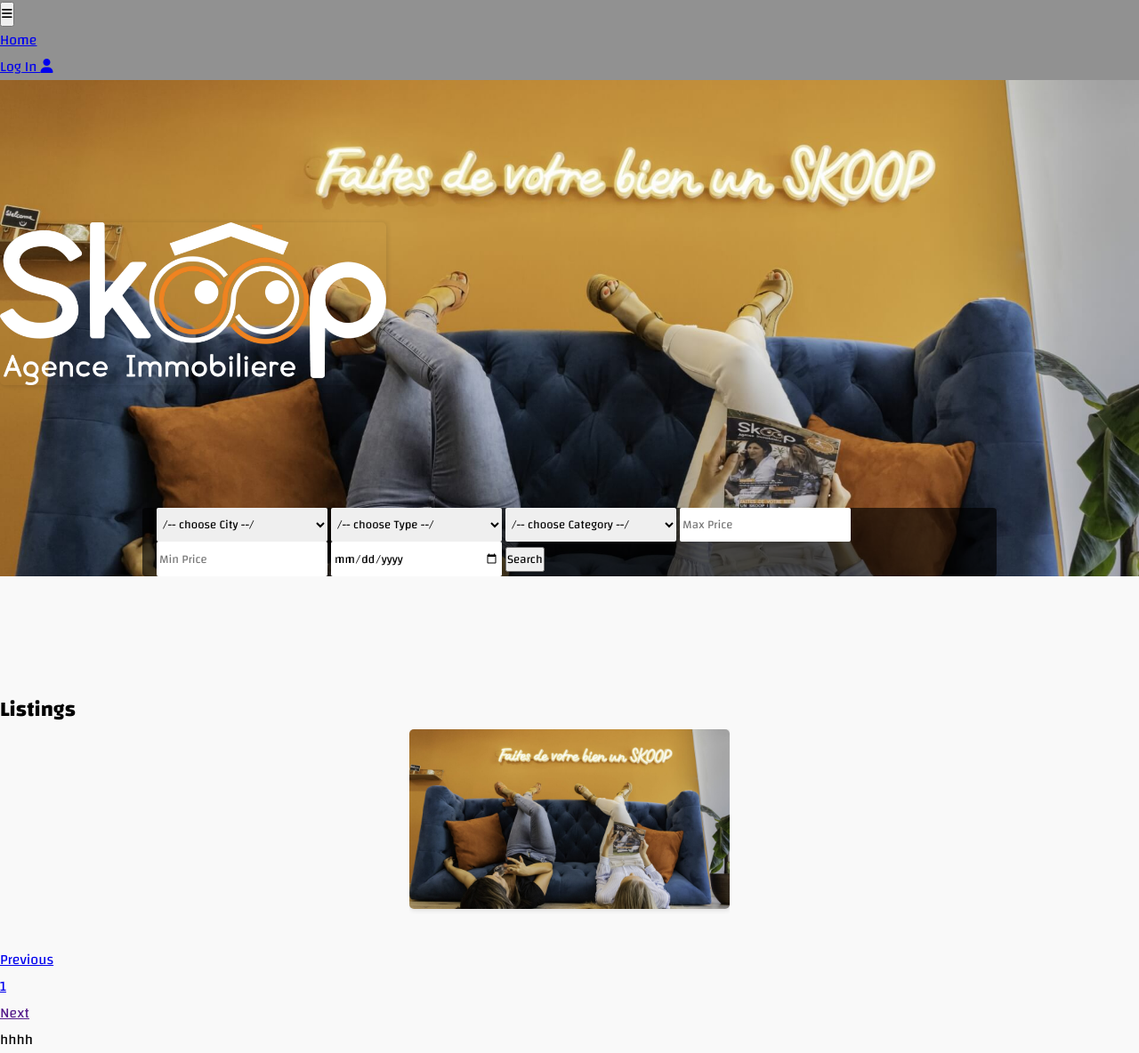
After one commit to YAS15mine/agnecy, a PHP site: page /php/user.php in a window 1280 px wide. The commit adds this page. Shown: the whole page at 89% size. Run offline with PHP 8.4, Linux system fonts and the light colour scheme; tables that the repository leaves empty hold one stand-in row (values such as "Sample post"); some libraries are stand-ins or nearby versions.

Commit message:
initial commit

```diff
--- /dev/null
+++ b/css/home.css
@@ -0,0 +1,136 @@
+* {
+  box-sizing: border-box;
+  font-family: "Changa", sans-serif;
+  padding: 0;
+  margin: 0;
+  top: 0;
+}
+
+.bg-img {
+  background-image: url(../img/img.jpg);
+  background-size: cover;
+}
+
+#nav {
+  background-color: #2d2d2d82;
+}
+
+.sign-in:hover {
+  color: #fff;
+  background-color: #093c71;
+}
+
+.form-filter {
+  background-color: rgba(0, 0, 0, 0.644);
+  width: 75%;
+  height: 10%;
+  padding-left: 1rem;
+  padding-right: 1rem;
+  border-radius: 4px;
+  margin-left: 7rem;
+  display: block;
+  margin: 8rem auto;
+}
+
+input ,select, option {
+  border-radius: 2px;
+  border: none;
+  outline: none;
+  padding: 3px;
+  width: 12rem;
+  height: 2.4rem;
+}
+
+label span {
+  font-weight: bold;
+  font-size: 18px;
+  color: #fff;
+}
+
+body {
+  background: #f9f9f9;
+  font-size: 16px;
+  font-family: "changa", sans-serif;
+}
+
+.cards {
+  display: flex;
+  flex-direction: row;
+  justify-content: center;
+  flex-wrap: wrap;
+}
+
+.title {
+  color: #1a1a1a;
+  text-align: center;
+  margin-bottom: 10px;
+}
+.content {
+  position: relative;
+  width: 90%;
+  max-width: 400px;
+  margin: auto;
+  overflow: hidden;
+}
+.content .content-overlay {
+  background: rgba(0, 0, 0, 0.7);
+  position: absolute;
+  height: 99%;
+  width: 100%;
+  left: 0;
+  top: 0;
+  bottom: 0;
+  right: 0;
+  opacity: 0;
+  -webkit-transition: all 0.4s ease-in-out 0s;
+  -moz-transition: all 0.4s ease-in-out 0s;
+  transition: all 0.4s ease-in-out 0s;
+}
+.content:hover .content-overlay {
+  opacity: 1;
+}
+.content-image {
+  width: 100%;
+}
+img {
+  box-shadow: 1px 1px 5px 1px rgba(0, 0, 0, 0.1);
+  border-radius: 5px;
+}
+.content-details {
+  position: absolute;
+  text-align: center;
+  padding-left: 1em;
+  padding-right: 1em;
+  width: 100%;
+  top: 50%;
+  left: 50%;
+  opacity: 0;
+  -webkit-transform: translate(-50%, -50%);
+  -moz-transform: translate(-50%, -50%);
+  transform: translate(-50%, -50%);
+  -webkit-transition: all 0.3s ease-in-out 0s;
+  -moz-transition: all 0.3s ease-in-out 0s;
+  transition: all 0.3s ease-in-out 0s;
+}
+.content:hover .content-details {
+  top: 50%;
+  left: 50%;
+  opacity: 1;
+}
+.card{
+  margin-bottom: 2rem;
+}
+.content-details h3 {
+  color: #fff;
+  font-weight: 500;
+  letter-spacing: 0.15em;
+  margin-bottom: 0.5em;
+  text-transform: uppercase;
+}
+.content-details p {
+  color: #fff;
+  font-size: 0.8em;
+}
+.fadeIn-bottom {
+  top: 80%;
+}
--- a/css/sign_style.css
+++ b/css/sign_style.css
@@ -11,8 +11,7 @@ body{
   display: flex;
   justify-content: center;
   align-items: center;
-  /* background: -webkit-linear-gradient(left, #7579ff, #b224ef); */
-  background: #a89e9e;
+  background: #C99D46;
   font-family: 'Nunito', sans-serif;
 }
 
--- /dev/null
+++ b/php/user.php
@@ -0,0 +1,253 @@
+<?php
+require 'connect.php';// require the connect file that connects to the db
+ini_set('display_errors', 1);
+ini_set('display_startup_errors', 1);
+error_reporting(E_ALL);
+
+
+
+if(isset($_POST['searchbtn'])){
+    // retrieve the form inputs using $_POST and store them in the $queryParams array
+if(!empty($_POST['city'])) {
+    $queryParams[] = "City = '{$_POST['city']}'";
+}
+
+if(!empty($_POST['type'])) {
+    $queryParams[] = "Type = '{$_POST['type']}'";
+}
+
+if(!empty($_POST['category'])) {
+    $queryParams[] = "Category = '{$_POST['category']}'";
+}
+
+if(!empty($_POST['max_Price'])) {
+    $queryParams[] = "Price <= {$_POST['max_Price']}";
+}
+
+if(!empty($_POST['min_Price'])) {
+    $queryParams[] = "Price >= {$_POST['min_Price']}";
+}
+
+if(!empty($_POST['Date'])) {
+    $queryParams[] = "PublishDate = '{$_POST['Date']}'";
+}
+
+// construct the SQL query
+$sql = "SELECT * FROM annonce WHERE " . implode(" AND ", $queryParams);
+
+// execute the query and display the results
+$result = $conn->query($sql);
+$FilterResult = $result->fetchAll(PDO::FETCH_ASSOC);
+echo $sql;
+
+}else {
+
+$pageId ;
+if(isset($_GET['pageId'])){
+  $pageId = $_GET['pageId'];
+} else {
+  $pageId = 1 ;
+}
+
+$endIndex = $pageId * 8;
+$StartIndex  = $endIndex - 8 ;
+
+$announcesDATA = $conn->query("SELECT * FROM annonce Limit 8 OFFSET $StartIndex")->fetchAll(PDO::FETCH_ASSOC);
+
+$sql = 'SELECT * FROM annonce ';
+
+// execute a query
+$annoncesLength = $conn->query($sql)->rowCount();
+
+// echo $annoncesLength[0];
+
+$pagesNum = 0;
+
+if(($annoncesLength % 6 ) == 0){
+
+  $pagesNum = $annoncesLength / 8 ;
+
+} else{
+  $pagesNum = ceil($annoncesLength / 8);
+}
+}
+
+?>
+<!DOCTYPE html>
+<html lang="en">
+<head>
+    <meta charset="UTF-8">
+    <meta http-equiv="X-UA-Compatible" content="IE=edge">
+    <meta name="viewport" content="width=device-width, initial-scale=1.0">
+    <link href="https://cdn.jsdelivr.net/npm/bootstrap@5.3.0-alpha1/dist/css/bootstrap.min.css" rel="stylesheet"integrity="sha384-GLhlTQ8iRABdZLl6O3oVMWSktQOp6b7In1Zl3/Jr59b6EGGoI1aFkw7cmDA6j6gD" crossorigin="anonymous">
+    <script src="https://cdn.jsdelivr.net/npm/bootstrap@5.3.0-alpha1/dist/js/bootstrap.bundle.min.js" crossorigin="anonymous"></script>
+    <!-- font  -->
+    <link rel="preconnect" href="https://fonts.googleapis.com">
+    <link rel="preconnect" href="https://fonts.gstatic.com" crossorigin>
+    <link href="https://fonts.googleapis.com/css2?family=Changa:wght@200;400;500;700&display=swap" rel="stylesheet">
+    <!-- icon -->
+    <script src="https://kit.fontawesome.com/c0019a3c9b.js" crossorigin="anonymous"></script>
+    <link rel="stylesheet" href="../css/home.css">
+    <title>Document</title>
+</head>
+
+<body>
+
+
+    <header>
+    <nav class="navbar navbar-expand-lg fixed-top" id="nav">
+
+            <!-- Toggle button -->
+            <button class="navbar-toggler" type="button" data-mdb-toggle="collapse"
+                data-mdb-target="#navbarButtonsExample" aria-controls="navbarButtonsExample" aria-expanded="false"
+                aria-label="Toggle navigation">
+                <i class="fas fa-bars"></i>
+            </button>
+
+            <!-- Collapsible wrapper -->
+            <div class="collapse navbar-collapse" id="navbarButtonsExample">
+                <!-- Left links -->
+                <ul class="navbar-nav me-auto mb-2 mb-lg-0">
+                    <li class="nav-item mr-4">
+                        <a class="nav-link text-white" href="home.php">Home</a>
+                    </li>
+                </ul>
+
+                <div class="d-flex align-items-center">
+                    <a type="button" href="Account.php" class="btn nav-link px-3 me-2 text-white d-flex align-items-center gap-1 sign-in"
+                        data-toggle="modal" data-target="#btn-signin">
+                        Log In
+                        <i class="fa-solid fa-user"></i>
+                    </a>
+                </div>
+            </div>
+            <!-- Collapsible wrapper -->
+        </div>
+        <!-- Container wrapper -->
+    </nav>
+        <!-- ========== div serch by city and type and categories and price ==========-->
+        <div class=" vh-100 w-100 bg-img" >
+            <div style="padding-top: 10em;" class="d-flex justify-content-center align-items-center">
+                <img src="../img/logoSite.png" class="d-block"  alt="MDB Logo" loading="lazy" />
+            </div>
+
+                <div class="form-filter d-flex "  >
+                    <form action="<?php echo $_SERVER['PHP_SELF'] ?>" method="post" class="w-100 d-flex justify-content-center align-items-center flex-wrap gap-1">
+                         <label for="" class="d-flex gap-1">
+                            <select class="form-select form-select-sm" aria-label=".form-select-sm example" name="city">
+                                <option  disabled selected>/-- choose City --/</option>
+                                <option value="Tanger">Tanger</option>
+                                <option value="Rabat">Rabat</option>
+                                <option value="Marakech">Marakech</option>
+                                <option value="Fes">Fes</option>
+                            </select>
+                        </label>
+                        <label for="" class="d-flex ml-1 gap-1">
+                            <select class="form-select form-select-sm" aria-label=".form-select-sm example" name="type">
+                            <option  disabled selected>/-- choose Type --/</option>
+                                <option value="apartment">apartment</option>
+                                <option value="House">House</option>
+                                <option value="Villa">Villa</option>
+                                <option value="desk">desk</option>
+                                <option value="ground">ground</option>
+                            </select>
+                        </label>
+                        <label class="d-flex ml-1 gap-1">
+                            <select class="form-select form-select-sm" aria-label=".form-select-sm example" name="category">
+                            <option  disabled selected>/-- choose Category --/</option>
+                                <option value="Rent">Rent</option>
+                                <option value="Sale">Sale</option>
+                            </select>
+                        </label>
+
+                        <label class="d-flex ml-1 gap-1" id="max-price">
+                            <input name="max_Price" type="number" min="0" placeholder="Max Price"/>
+                        </label>
+                        <label class="d-flex ml-1 gap-1" id="min-Price">
+                            <input name="min_Price" type="number" min="0" placeholder="Min Price"/>
+                        </label>
+                        <label class="d-flex ml-1 gap-1" id="min-Price">
+                            <input name="Date" type="date" placeholder="Date"/>
+                        </label>
+                        <button name="searchbtn" type="submit" class="btn btn-warning ml-4" >Search</button>
+                    </form>
+                </div>
+
+        </div>
+</header>
+
+<!-- ================================================== cards affiche ================================================================== -->
+    <section class="container">
+        <h2>Listings</h2>
+       <div class="cards">
+        <?php
+        if ($_SERVER["REQUEST_METHOD"] == "GET") {//check if the method is get
+          foreach($announcesDATA as $key => $val) { //loops in the table of annonce and display the in cards
+            ?>
+                <div class="card">
+                    <div class="content">
+                        <a href="info.php?id=<?php echo $val['AnnounceId'];?>">
+                            <div class="content-overlay">
+                            </div>
+                            <img class="content-image" src="../img/img.jpg">
+                            <div class="content-details fadeIn-bottom">
+                                <h3 class="content-title"><?php echo $val['Tittle'];?></h3>
+                                <p class="content-text"><i class="fa fa-map-marker"></i><?php echo $val['Country'];?>,<?php echo $val['City'];?></p>
+                            </div>
+                        </a>
+                    </div>
+                </div>
+            <?php
+            }
+          } else if ($_SERVER["REQUEST_METHOD"] == "POST") { //check if the method is post
+              foreach($FilterResult as $key => $val) { //loops in the table of annonce with filterd data and display the in cards
+                      ?>
+                        <div class="card    ">
+                            <div class="content">
+                                <a href="info.php?id=<?php echo $val['AnnounceId'];?>">
+                                    <div class="content-overlay">
+                                    </div>
+                                    <img class="content-image" src="../img/img.jpg">
+                                    <div class="content-details fadeIn-bottom">
+                                        <h3 class="content-title"><?php echo $val['Tittle'];?></h3>
+                                        <p class="content-text"><i class="fa fa-map-marker"></i> Russia</p>
+                                    </div>
+                                </a>
+                            </div>
+                        </div>
+                      <?php
+                    }
+                  }
+              ?>
+      </div>
+    </section>
+
+
+
+
+
+
+
+    <?php if($_SERVER["REQUEST_METHOD"] == "GET"){?>
+  <nav class="mt-4 mb-4 " aria-label="Page navigation example">
+    <ul class=" flex-wrap pagination justify-content-center">
+      <li class="page-item"><a class="page-link" href="#">Previous</a></li>
+      <?php for ($i=1; $i <= $pagesNum; $i++) { ?>
+      <li class="page-item"><a class="page-link" href="<?php echo "user.php?pageId=".$i?>"><?php echo $i ;?></a></li>
+      <?php }?>
+      <li class="page-item"><a class="page-link" href="">Next</a></li>
+    </ul>
+  </nav>
+  <?php
+}
+?>
+  </div>
+
+
+
+
+    <footer>
+        hhhh
+    </footer>
+</body>
+</html>
```
Also changed, not shown: php/Account.php (+0 -12 lines), php/guest.php (added, +204 -0 lines), php/info.php (added, +50 -0 lines), img/img.jpg (added), img/logoSite.png (added), index.php (renamed from php/index.php).
